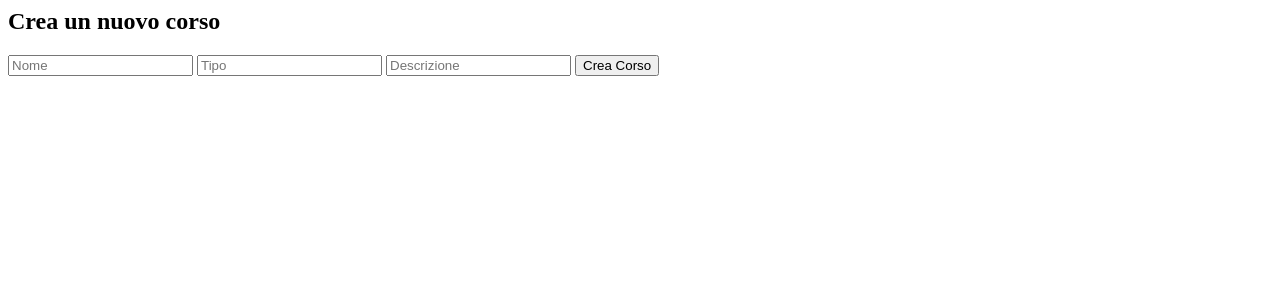
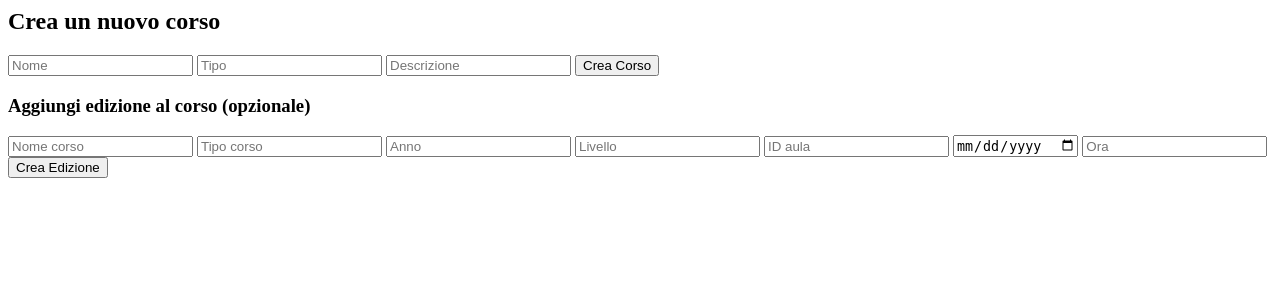
Before and after one commit to OlivieriMichele/db_scuola_di_ballo, a PHP site: page /corsi/crea.php in a window 1280 px wide. Shown: the top 300 px of the page. Run offline with PHP 8.4, Linux system fonts and the light colour scheme; the visitor is signed in with stand-in values (Sample User, id 1).

Commit message:
improve crea.php in eventi e corsi

```diff
--- a/src/corsi/crea.php
+++ b/src/corsi/crea.php
@@ -21,9 +21,44 @@ $db = new Database();
   <button type="submit">Crea Corso</button>
 </form>
 
+<h3>Aggiungi edizione al corso (opzionale)</h3>
+<form method="POST">
+  <input type="hidden" name="azione" value="edizione">
+  <input name="nome" placeholder="Nome corso" required>
+  <input name="tipo" placeholder="Tipo corso" required>
+  <input type="number" name="anno" placeholder="Anno" required>
+  <input name="livello" placeholder="Livello" required>
+  <input type="number" name="id" placeholder="ID aula" required>
+  <input type="date" name="data" required>
+  <input type="number" name="ora" placeholder="Ora" required>
+  <button type="submit">Crea Edizione</button>
+</form>
+
+
 <?php
 if ($_SERVER["REQUEST_METHOD"] === "POST") {
     $result = $db->creaCorso($_POST["nome"], $_POST["tipo"], $_POST["descrizione"]);
     echo $result["success"] ? "Corso creato." : $result["error"];
 }
+
+if ($_SERVER["REQUEST_METHOD"] === "POST") {
+    if (isset($_POST["azione"]) && $_POST["azione"] === "edizione") {
+        $result = $db->creaEdizioneCorso(
+            $_POST["nome"],
+            $_POST["tipo"],
+            $_POST["anno"],
+            $_POST["livello"],
+            $_POST["id"],
+            $_POST["data"],
+            $_POST["ora"]
+        );
+
+        echo $result["success"] ? "Edizione corso creata." : $result["error"];
+    } else {
+        // Form creazione corso
+        $result = $db->creaCorso($_POST["nome"], $_POST["tipo"], $_POST["descrizione"]);
+        echo $result["success"] ? "Corso creato." : $result["error"];
+    }
+}
+
 ?>
--- a/src/db.php
+++ b/src/db.php
@@ -41,6 +41,19 @@ class Database {
         } else {
             return ["success" => false, "error" => "Password errata"];
         }
+    }
+
+    public function getAule() {
+        $aule = [];
+        $stmt = $this->conn->prepare("SELECT ID FROM AULA");
+        if ($stmt && $stmt->execute()) {
+            $res = $stmt->get_result();
+            while ($row = $res->fetch_assoc()) {
+                $aule[] = $row["ID"];
+            }
+            $stmt->close();
+        }
+        return $aule;
     }
 
     public function aggiungiPersona($cf, $nome, $cognome, $nascita, $email, $telefono, $ruolo) {
@@ -117,6 +130,26 @@ class Database {
         return $ok ? ["success" => true] : ["success" => false, "error" => "Errore inserimento corso (già esistente?)"];
     }
 
+    public function creaLezioneSeNonEsiste($id, $data, $ora) {
+        $stmt = $this->conn->prepare("SELECT * FROM LEZIONE WHERE ID = ? AND data = ? AND ora = ?");
+        $stmt->bind_param("isi", $id, $data, $ora);
+        $stmt->execute();
+        $res = $stmt->get_result();
+        $stmt->close();
+
+        if ($res->num_rows === 0) {
+            $stmt = $this->conn->prepare("INSERT INTO LEZIONE (ID, data, ora) VALUES (?, ?, ?)");
+            if (!$stmt) return ["success" => false, "error" => "Errore prepare lezione: " . $this->conn->error];
+            $stmt->bind_param("isi", $id, $data, $ora);
+            $ok = $stmt->execute();
+            $stmt->close();
+            if (!$ok) {
+                return ["success" => false, "error" => "Errore inserimento lezione: " . $this->conn->error];
+            }
+        }
+
+        return ["success" => true];
+    }
 
     public function creaEvento($nome, $tipo, $id, $data, $ora, $descrizione) {
         // 1. Crea stile se mancante
@@ -126,22 +159,8 @@ class Database {
         $this->creaClasseSeNonEsiste($nome, $tipo);
 
         // 3. Crea lezione se mancante
-    $stmt = $this->conn->prepare("SELECT * FROM LEZIONE WHERE ID = ? AND data = ? AND ora = ?");
-    $stmt->bind_param("isi", $id, $data, $ora);
-    $stmt->execute();
-    $result = $stmt->get_result();
-    $stmt->close();
-
-    if ($result->num_rows === 0) {
-        $stmt = $this->conn->prepare("INSERT INTO LEZIONE (ID, data, ora) VALUES (?, ?, ?)");
-        if (!$stmt) return ["success" => false, "error" => "Errore creazione lezione: " . $this->conn->error];
-        $stmt->bind_param("isi", $id, $data, $ora);
-        if (!$stmt->execute()) {
-            $stmt->close();
-            return ["success" => false, "error" => "Errore inserimento lezione: " . $stmt->error];
-        }
-        $stmt->close();
-    }
+        $lezione = $this->creaLezioneSeNonEsiste($id, $data, $ora);
+        if (!$lezione["success"]) return $lezione;
 
         // 4. Inserisce evento
         $stmt = $this->conn->prepare("INSERT INTO EVENTO (nome, tipo, ID, data, ora, descrizione) VALUES (?, ?, ?, ?, ?, ?)");
@@ -157,13 +176,29 @@ class Database {
     }
 
     public function creaEdizioneCorso($nome, $tipo, $anno, $livello, $id, $data, $ora) {
-        $stmt = $this->conn->prepare("INSERT INTO EDIZIONE_CORSO (nome, tipo, anno, livello, ID, data, ora) VALUES (?, ?, ?, ?, ?, ?, ?)");
-        if (!$stmt) return ["success" => false, "error" => "Errore query edizione corso"];
+        // Verifica o crea la lezione associata
+        $lezione = $this->creaLezioneSeNonEsiste($id, $data, $ora);
+        if (!$lezione["success"]) {
+            return ["success" => false, "error" => "Errore lezione: " . $lezione["error"]];
+        }
+
+        // Inserisce l'edizione del corso
+        $stmt = $this->conn->prepare("
+            INSERT INTO EDIZIONE_CORSO (nome, tipo, anno, livello, ID, data, ora)
+            VALUES (?, ?, ?, ?, ?, ?, ?)
+        ");
+        if (!$stmt) {
+            return ["success" => false, "error" => "Errore prepare edizione: " . $this->conn->error];
+        }
+
         $stmt->bind_param("ssisiss", $nome, $tipo, $anno, $livello, $id, $data, $ora);
         $ok = $stmt->execute();
+        $errore = $stmt->error;
         $stmt->close();
 
-        return $ok ? ["success" => true] : ["success" => false, "error" => "Errore inserimento edizione"];
+        return $ok
+            ? ["success" => true]
+            : ["success" => false, "error" => "Errore inserimento edizione: " . $errore];
     }
 
 }   // in fase di inserimento sostituisci con: $hash = password_hash("1234", PASSWORD_DEFAULT);
```
Also changed, not shown: src/eventi/crea.php (+7 -1 lines). Lines whose indentation alone changed are shown as unchanged.
